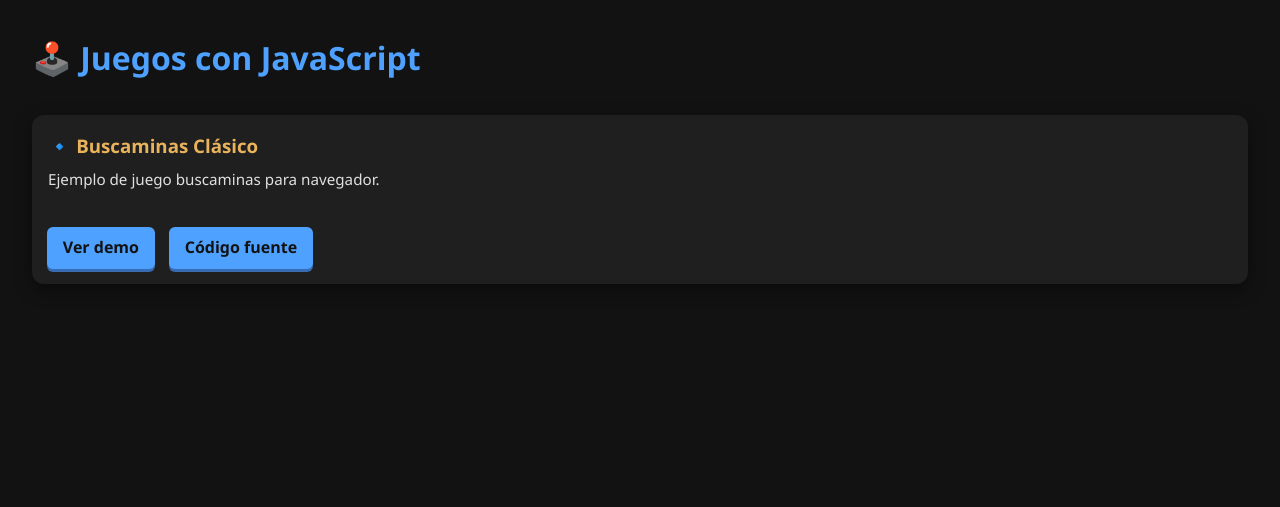
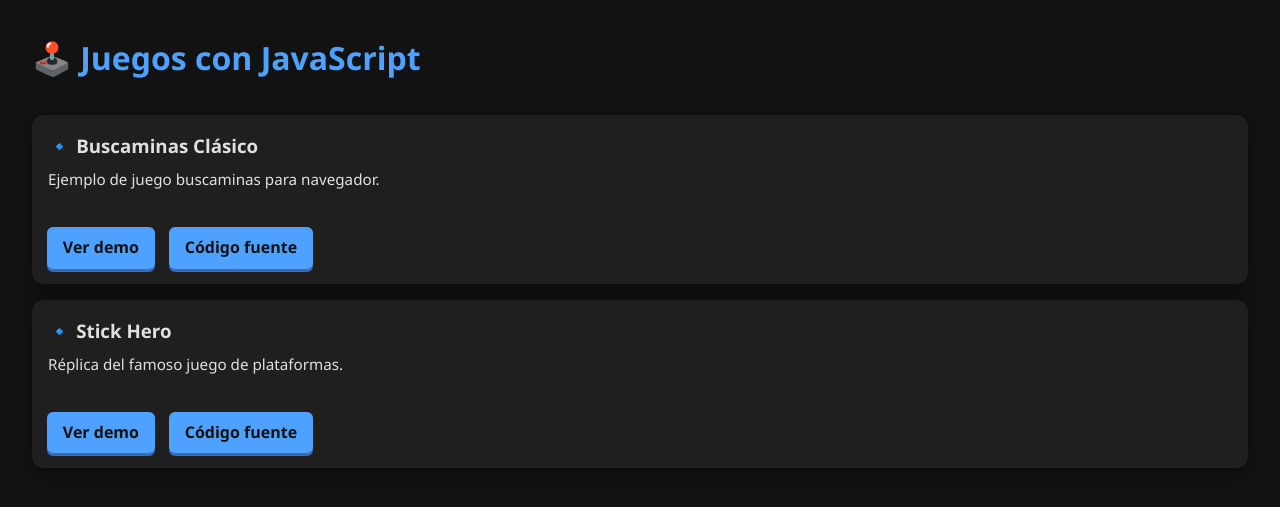
Before and after one commit to jesuslj0/jesuslj0.github.io, a Jekyll site: the page built from projects/games/index.md, in a window 1280 px wide. Shown: the top 507 px of the page. Built offline with Jekyll 4.4.1, drawn with Linux system fonts in a browser that asks for light colours.

Commit message:
Añadiendo juego stick hero

```diff
--- a/assets/css/style.css
+++ b/assets/css/style.css
@@ -125,7 +125,6 @@ h2 { color: #e9b35c; margin-bottom: 0.5rem; }
 }
 
 .project-content h3 {
-  color: #e9b35c;
   margin-bottom: 0.5rem;
 }
 
--- a/projects/games/index.md
+++ b/projects/games/index.md
@@ -15,3 +15,13 @@ title: Mis Juegos
         <a href="https://github.com/jesuslj0/buscaminas">Código fuente</a>
     </div>
 </div>
+<div class="project-card">
+    <div class="project-content">
+        <h3>🔹 Stick Hero</h3>
+        <p>Réplica del famoso juego de plataformas.</p>
+    </div>
+    <div class="project-buttons">
+        <a href="./stick_hero">Ver demo</a>
+        <a href="https://github.com/jesuslj0/stick_hero">Código fuente</a>
+    </div>
+</div>
--- /dev/null
+++ b/projects/games/stick_hero/assets/index-DF_-1j0w.css
@@ -0,0 +1 @@
+html,body{height:100%}body,.container{display:flex;justify-content:center;align-items:center}.container{position:relative;font-family:Helvetica}canvas{border:1px solid}#score{position:absolute;top:30px;right:30px;font-size:2em;font-weight:900}#max-score{position:absolute;top:70px;right:30px;font-size:1em;font-weight:900}#restart{width:120px;height:120px;position:absolute;border-radius:50%;color:#fff;background-color:red;border:none;font-weight:700;font-size:1.2em;font-family:Segoe UI,Tahoma,Geneva,Verdana,sans-serif;display:none;cursor:pointer}#introduction{width:200px;height:150px;position:absolute;font-weight:600;font-size:.8em;font-family:Segoe UI,Tahoma,Geneva,Verdana,sans-serif;text-align:center;transition:opacity 2s}#perfect{position:absolute;display:none;transition:opacity 2s}
```
Also changed, not shown: projects/games/stick_hero/assets/index-CocQtXBz.js (added, +1 -0 lines), projects/games/stick_hero/index.html (added, +19 -0 lines).
